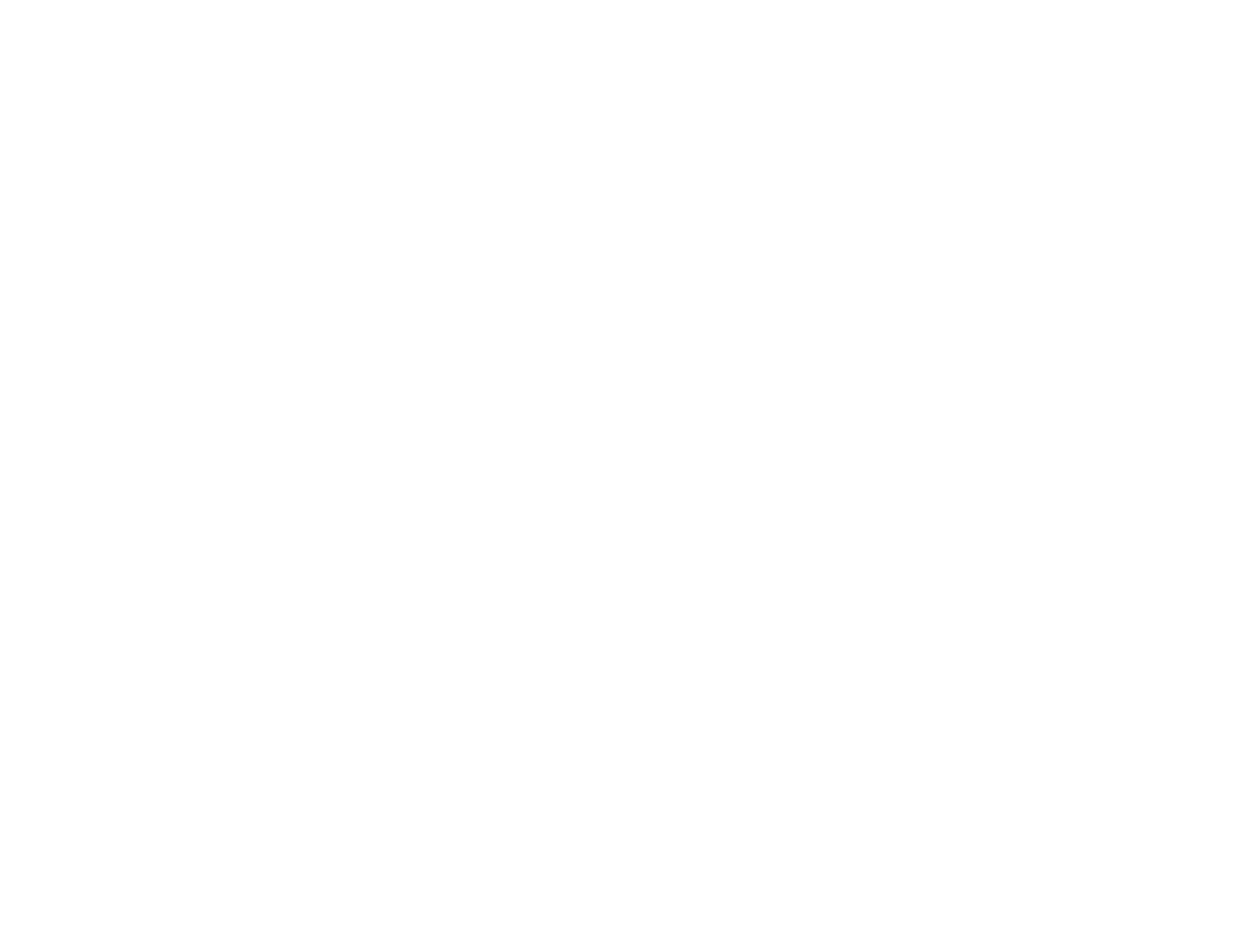
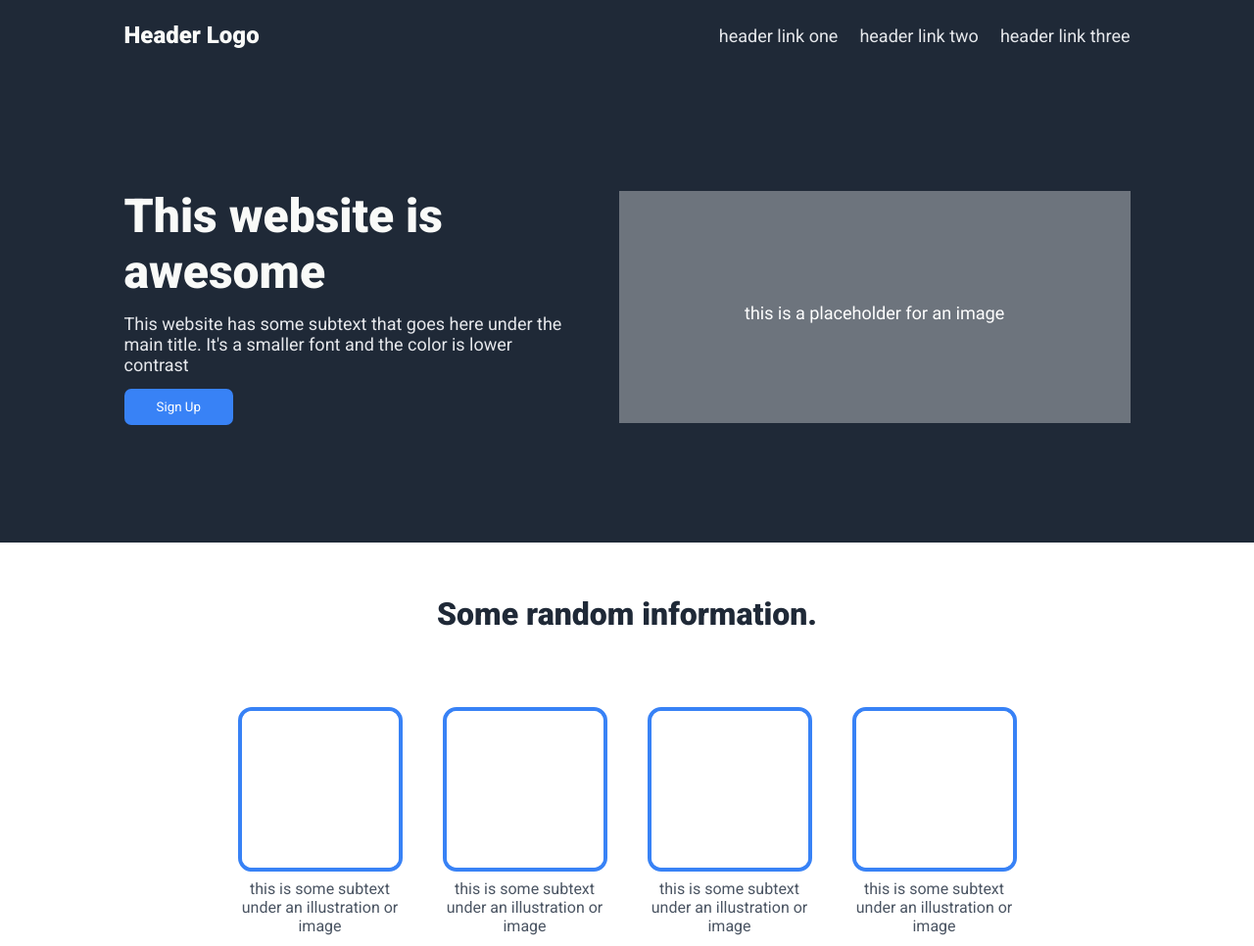
Before and after one commit to tennessinegd/odin-landing, a plain HTML site: page index.html in a window 1280 px wide. Shown: the top 966 px of the page at 98% size. Before the commit the page ends 800 px from the top, so only its background shows below. Drawn offline with Linux system fonts and the light colour scheme.

Commit message:
Add header, hero, info and quote
I forgot to commit lol

```diff
--- a/index.html
+++ b/index.html
@@ -5,9 +5,55 @@
     <meta http-equiv="X-UA-Compatible" content="IE=edge">
     <meta name="viewport" content="width=device-width, initial-scale=1.0">
     <link rel="stylesheet" href="./style.css">
-    <title>Main Page — UNTITLED</title>
+    <title>Odin Landing Page</title>
 </head>
 <body>
-
+    <div class="intro">
+        <div class="intro-container">
+            <div class="header">
+                <div class="logo">
+                    Header Logo
+                </div>
+                <ul class="links">
+                    <li><a>header link one</a></li>
+                    <li><a>header link two</a></li>
+                    <li><a>header link three</a></li>
+                </ul>
+            </div>
+            <div class="hero">
+                <div class="hero-text">
+                    <h1>This website is awesome</h1>
+                    <p>This website has some subtext that goes here under the main title. It's a smaller font and the color is lower contrast</p>
+                    <button>Sign Up</button>
+                </div>
+                <img src="./images/placeholder.png">
+            </div>
+        </div>
+    </div>
+    <div class="info">
+        <h2>Some random information.</h2>
+        <div class="media">
+            <img src="./images/blank.png" alt="">
+            <p>this is some subtext under an illustration or image</p>
+        </div>
+        <div class="media" class="wide">
+            <img src="./images/blank.png" alt="">
+            <p>this is some subtext under an illustration or image</p>
+        </div>
+        <div class="media">
+            <img src="./images/blank.png" alt="">
+            <p>this is some subtext under an illustration or image</p>
+        </div>
+        <div class="media">
+            <img src="./images/blank.png" alt="">
+            <p>this is some subtext under an illustration or image</p>
+        </div>
+    </div>
+    <div class="quote">
+        <div class="quote-container">
+            <p class="quote-text"> This is an inspiring quote, or a testimonial from a customer. Maybe it's just filling up space, and maybe people will actually read it. Who knows? All I know is that it looks nice.</p>
+            <p class="quote-attribution">-Thor, God of Thunder</p>
+        </div>
+    </div>
 </body>
 </html>
--- a/style.css
+++ b/style.css
@@ -1 +1,169 @@
-@import url(https://fonts.googleapis.com/css?family=Roboto);
+@import url('https://fonts.googleapis.com/css2?family=Roboto:ital,wght@0,400;0,900;1,300&display=swap');
+
+body {
+    font-family: 'Roboto', "Arial", sans-serif;
+    margin: 0;
+}
+
+ul {
+    margin: 0;
+    padding: 0;
+    list-style-type: none;
+    display: flex;
+}
+
+.intro {
+    display: flex;
+    justify-content: center;
+    align-items: center;
+    color: #f9faf8;
+    background-color: #1f2937;
+}
+
+.intro-container {
+    display: flex;
+    flex-direction: column;
+    align-items: center;
+    width: fit-content;
+    padding: 0 24px;
+}
+
+.header {
+    display: flex;
+    justify-content: space-between;
+    align-items: center;
+    align-self: stretch;
+    padding: 22px 0;
+}
+
+.logo {
+    font-size: 24px;
+    font-weight: bold;
+}
+
+.links {
+    display: flex;
+    gap: 22px;
+}
+
+.links a {
+    text-decoration: none;
+}
+
+.hero {
+    display: flex;
+    justify-content: center;
+    align-items: center;
+    gap: 55px;
+    padding: 120px 0;
+}
+
+.hero-text {
+    max-width: 450px;
+}
+
+.hero img {
+    height: 237px;
+    width: auto;
+}
+
+.hero h1 {
+    font-size: 48px;
+    font-weight: 900;
+    margin: 0 0 14px 0;
+}
+
+.hero p {
+    margin: 14px 0;
+}
+
+.links a,
+.hero p {
+    font-size: 18px;
+    color: #e5e7eb;
+}
+
+button {
+    font-family: "Roboto", "Arial", sans-serif;
+    font-weight: 500;
+    color: white;
+    background-color: #3882f6;
+    padding: 11px 33px;
+    border: none;
+    border-radius: 7px;
+}
+
+.info {
+    padding: 54px 24px 120px 24px;
+    background-color: white;
+    display: flex;
+    flex-wrap: wrap;
+    justify-content: center;
+    gap: 49px;
+}
+
+.media {
+    display: flex;
+    flex-direction: column;
+    align-items: center;
+    max-width: 160px;
+}
+
+.media img {
+    flex: none;
+    height: 160px;
+    width: auto;
+    border: 4px solid #3882f6;
+    border-radius: 14px;
+}
+
+.media p {
+    color: #4b5563;
+    text-align: center;
+    margin: 8px 0;
+    flex: 1 1 0;
+}
+
+h2 {
+    color: #1f2937;
+    text-align: center;
+    font-size: 32px;
+    font-weight: 900;
+    flex-basis: 100%;
+    margin-top: 0;
+}
+
+.quote {
+    background-color: #e5e7eb;
+    padding: 136px 24px 108px 24px;
+    display: flex;
+    justify-content: center;
+    align-items: center;
+}
+
+.quote-container {
+    display: flex;
+    flex-direction: column;
+    justify-content: space-between;
+    align-items: flex-start;
+    gap: 14px;
+}
+
+.quote p {
+    color: #1f2937;
+    margin: 0;
+    padding: 0;
+}
+
+.quote-text {
+    font-size: 36px;
+    font-weight: 300px;
+    font-style: italic;
+    max-width: 800px;
+}
+
+.quote-attribution {
+    font-size: 18px;
+    font-weight: 900;
+    align-self: flex-end;
+}
```
Also changed, not shown: images/blank.png (added), images/moss.jpg (added), images/placeholder.png (added).
